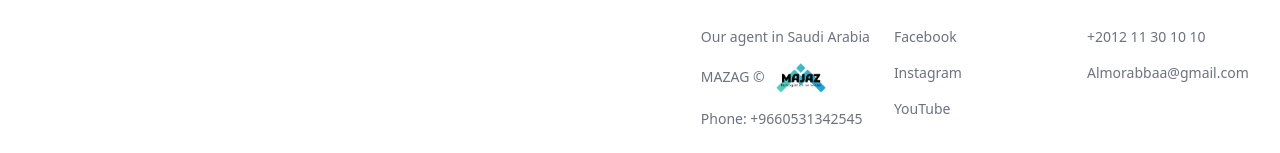
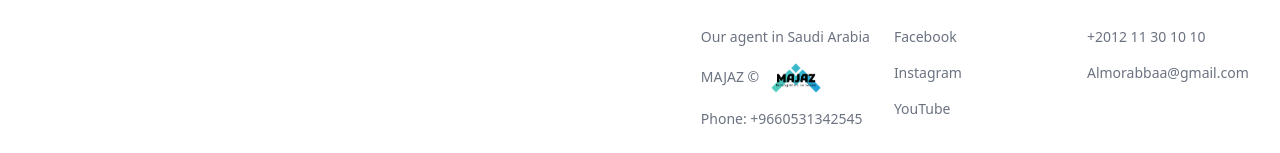
Before and after one commit to BlitzKiiro/Al-Morabba3-Portfolio, a Next.js app: page / in a window 1280 px wide. Shown: the part 5259-5412 px from the top of the page. Built offline with nearby package versions, Linux system fonts and the light colour scheme.

Commit message:
FIXED TYPO

```diff
--- a/components/layout/footer.js
+++ b/components/layout/footer.js
@@ -23,7 +23,7 @@ const WebFooter = () => {
               <Footer.LinkGroup col={true}>
                 <p>Our agent in Saudi Arabia</p>
                 <p>
-                  MAZAG ©{" "}
+                  MAJAZ ©{" "}
                   <img
                     className='inline-block mx-2'
                     src='/assets/imgs/logo/ksa.png'
```
